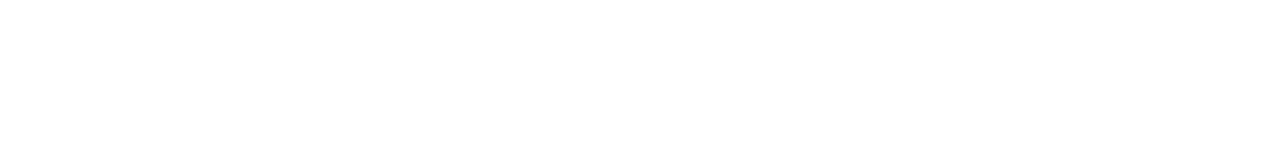
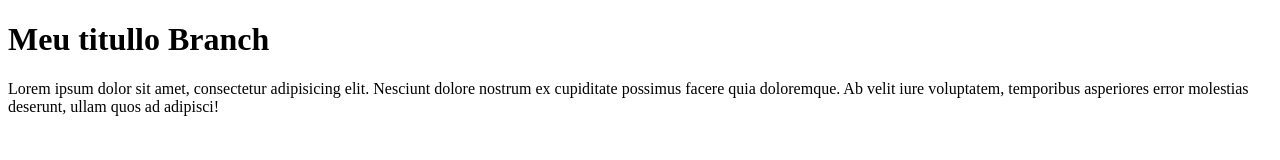
Before and after one commit to JoaoGuilhermePinho/curso-html-css-feliz, a plain HTML site: page index.html in a window 1280 px wide. Drawn offline with Linux system fonts and the light colour scheme.

Commit message:
faz h1, p

```diff
--- a/index.html
+++ b/index.html
@@ -6,6 +6,7 @@
     <title>Document</title>
 </head>
 <body>
-
+    <H1>Meu titullo Branch</H1>
+    <p> Lorem ipsum dolor sit amet, consectetur adipisicing elit. Nesciunt dolore nostrum ex cupiditate possimus facere quia doloremque. Ab velit iure voluptatem, temporibus asperiores error molestias deserunt, ullam quos ad adipisci!</p>
 </body>
 </html>
```
